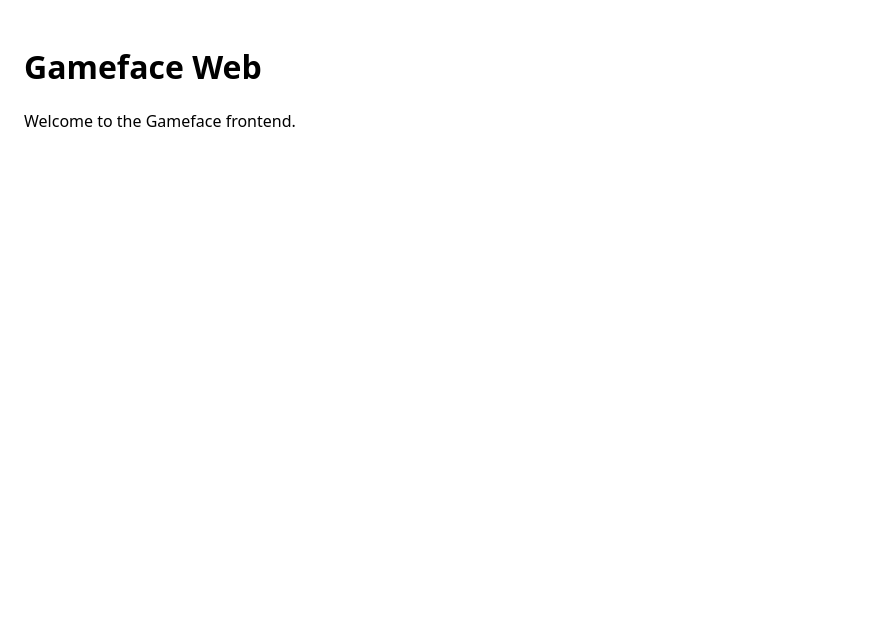
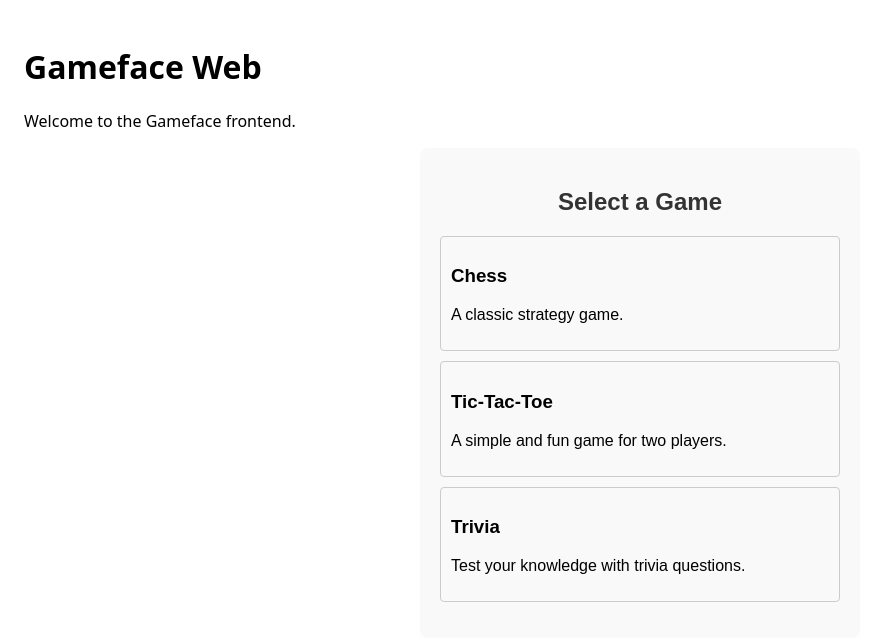
Before and after one commit to Panta-LLC/gameface, a React (Vite) app in the folder apps/web/: page / in a window 1280 px wide. Shown: the top 640 px of the page, without its empty margins (0-879 px from the left). Built offline with nearby package versions, Linux system fonts and the light colour scheme; no server answers.

Commit message:
Update documentation to include details about the game selection feature in README.md and web.md

```diff
--- a/apps/web/src/App.tsx
+++ b/apps/web/src/App.tsx
@@ -1,8 +1,12 @@
+import React from 'react';
+import GameSelection from './components/GameSelection';
+
 export default function App() {
   return (
-    <div style={{ fontFamily: 'system-ui, sans-serif', padding: 24 }}>
+    <div style={{ fontFamily: 'system-ui, sans-serif', padding: 24 }} className="App">
       <h1>Gameface Web</h1>
       <p>Welcome to the Gameface frontend.</p>
+      <GameSelection />
     </div>
   );
 }
--- /dev/null
+++ b/apps/web/src/components/GameSelection.css
@@ -0,0 +1,44 @@
+.game-selection {
+  font-family: Arial, sans-serif;
+  padding: 20px;
+  background-color: #f9f9f9;
+  border-radius: 8px;
+  max-width: 400px;
+  margin: 0 auto;
+}
+
+.game-selection h2 {
+  text-align: center;
+  color: #333;
+}
+
+.game-selection ul {
+  list-style: none;
+  padding: 0;
+}
+
+.game-selection li {
+  padding: 10px;
+  margin: 10px 0;
+  border: 1px solid #ccc;
+  border-radius: 4px;
+  cursor: pointer;
+  transition: background-color 0.3s;
+}
+
+.game-selection li:hover {
+  background-color: #e6e6e6;
+}
+
+.game-selection li.selected {
+  background-color: #d1e7dd;
+  border-color: #0f5132;
+}
+
+.game-details {
+  margin-top: 20px;
+  padding: 10px;
+  border: 1px solid #ccc;
+  border-radius: 4px;
+  background-color: #fff;
+}
--- /dev/null
+++ b/apps/web/src/components/GameSelection.tsx
@@ -0,0 +1,82 @@
+import React, { useState, useEffect } from 'react';
+import './GameSelection.css';
+
+const games = [
+  { id: 1, name: 'Chess', description: 'A classic strategy game.' },
+  { id: 2, name: 'Tic-Tac-Toe', description: 'A simple and fun game for two players.' },
+  { id: 3, name: 'Trivia', description: 'Test your knowledge with trivia questions.' },
+];
+
+const GameSelection: React.FC = () => {
+  const [selectedGame, setSelectedGame] = useState<number | null>(null);
+  const [socket, setSocket] = useState<WebSocket | null>(null);
+
+  useEffect(() => {
+    const ws = new WebSocket('ws://localhost:8080'); // Replace with your WebSocket server URL
+    setSocket(ws);
+
+    ws.onopen = () => {
+      console.log('WebSocket connection established');
+    };
+
+    ws.onmessage = (event) => {
+      try {
+        const data = JSON.parse(event.data);
+        console.log('Message received from server:', data);
+        if (data.type === 'GAME_SELECTION') {
+          setSelectedGame(data.gameId);
+        }
+      } catch (error) {
+        console.error('Error parsing message:', error);
+      }
+    };
+
+    ws.onclose = () => {
+      console.log('WebSocket connection closed');
+    };
+
+    ws.onerror = (error) => {
+      console.error('WebSocket error:', error);
+    };
+
+    return () => {
+      ws.close();
+    };
+  }, []);
+
+  const handleGameSelect = (gameId: number) => {
+    setSelectedGame(gameId);
+    console.log(`Game selected: ${gameId}`);
+    if (socket) {
+      const message = JSON.stringify({ type: 'GAME_SELECTION', gameId });
+      console.log('Sending message to server:', message);
+      socket.send(message);
+    }
+  };
+
+  return (
+    <div className="game-selection">
+      <h2>Select a Game</h2>
+      <ul>
+        {games.map((game) => (
+          <li
+            key={game.id}
+            className={selectedGame === game.id ? 'selected' : ''}
+            onClick={() => handleGameSelect(game.id)}
+          >
+            <h3>{game.name}</h3>
+            <p>{game.description}</p>
+          </li>
+        ))}
+      </ul>
+      {selectedGame && (
+        <div className="game-details">
+          <h3>Selected Game:</h3>
+          <p>{games.find((game) => game.id === selectedGame)?.name}</p>
+        </div>
+      )}
+    </div>
+  );
+};
+
+export default GameSelection;
```
Also changed, not shown: 3 other files (tests, documents, lock files or other folders).
